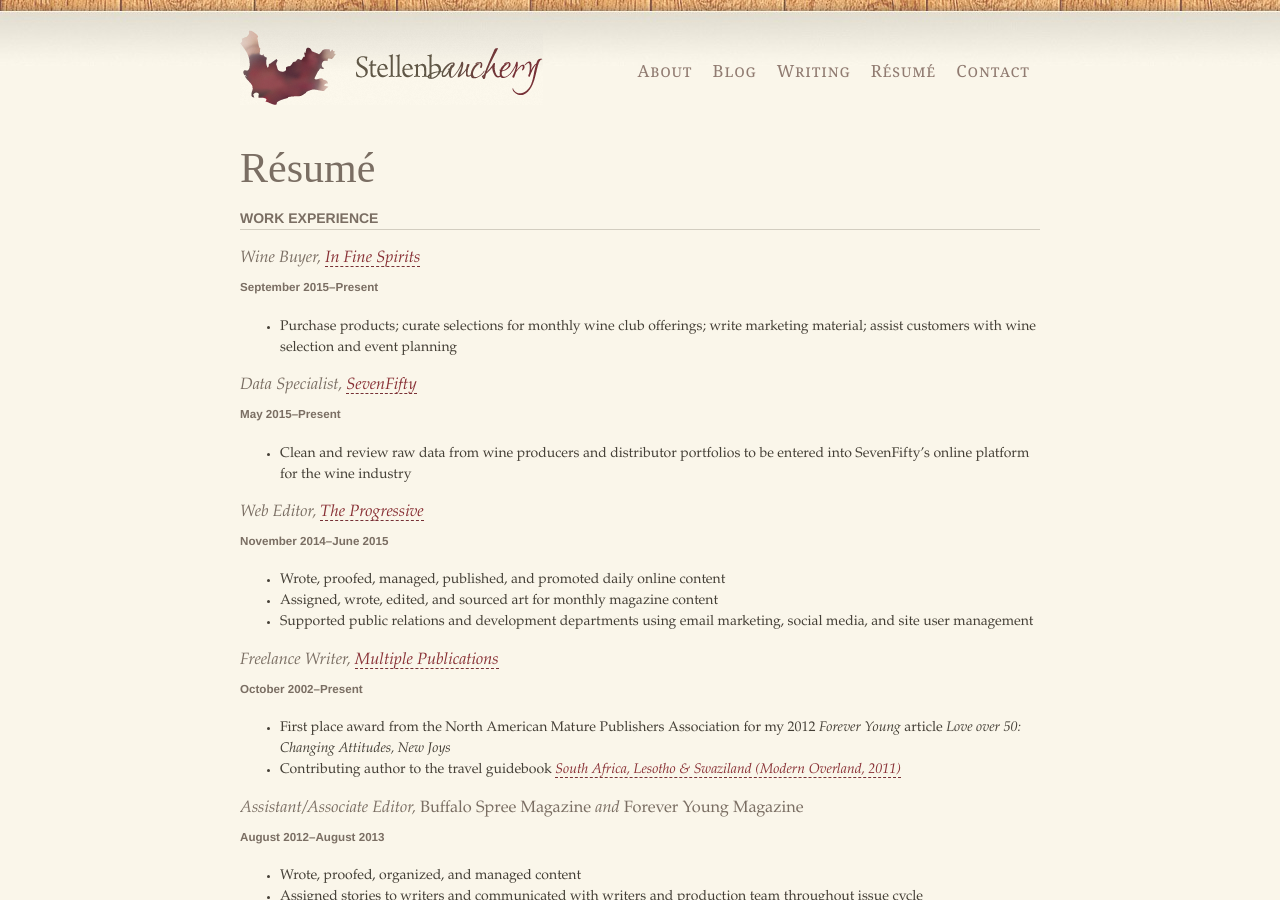
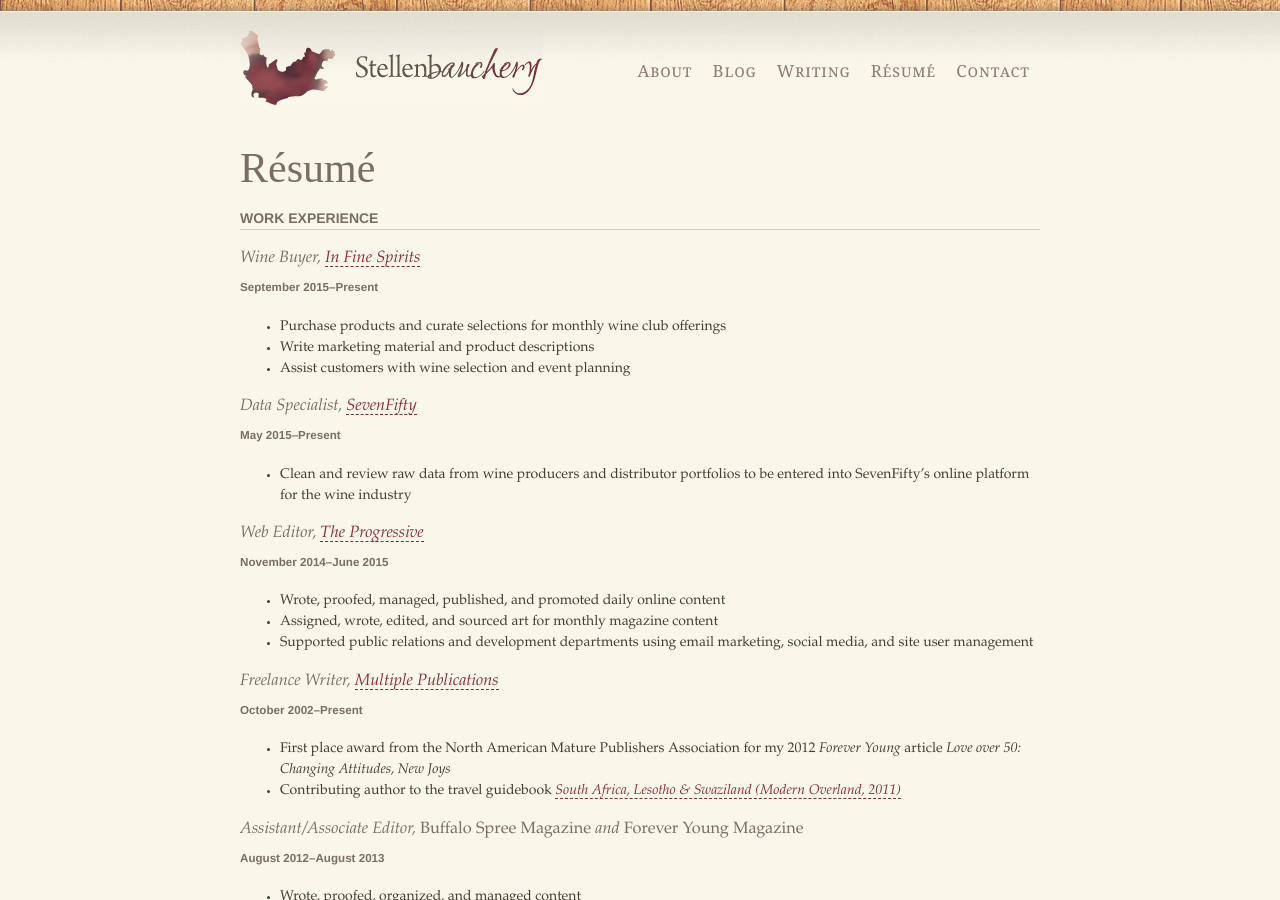
Before and after one commit to nywinewench/nywinewench.github.io, a Jekyll site: the page built from resume.md, in a window 1280 px wide and 900 px high. Built offline with Jekyll 4.4.1, drawn with Linux system fonts in a browser that asks for light colours; some web fonts are replaced; Markdown is read by kramdown in place of the engine named in the settings; comment, search, counter and statistics services are not loaded.

Commit message:
Resume addition

```diff
--- a/resume.md
+++ b/resume.md
@@ -9,7 +9,9 @@ title: Résumé
 
 ##### September 2015–Present
 
-* Purchase products; curate selections for monthly wine club offerings; write marketing material; assist customers with wine selection and event planning
+* Purchase products and curate selections for monthly wine club offerings
+* Write marketing material and product descriptions
+* Assist customers with wine selection and event planning
 
 ### Data Specialist, [SevenFifty](http://www.sevenfifty.com)
 
```
